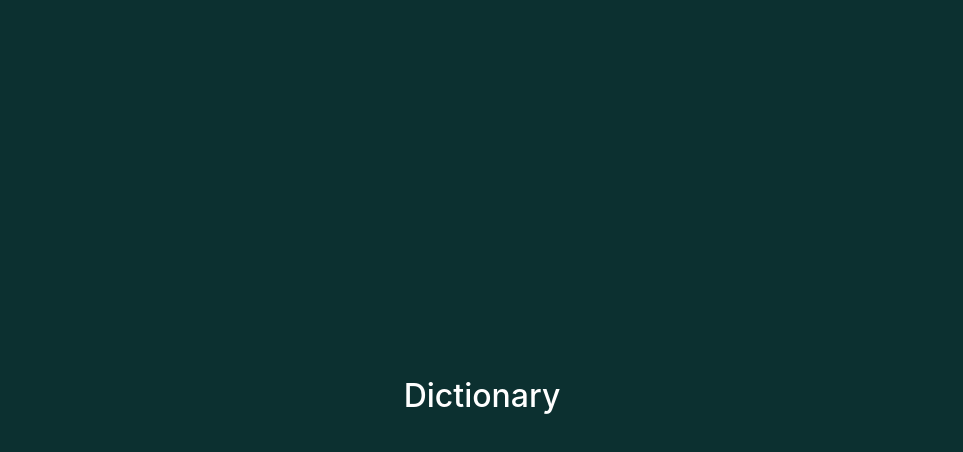
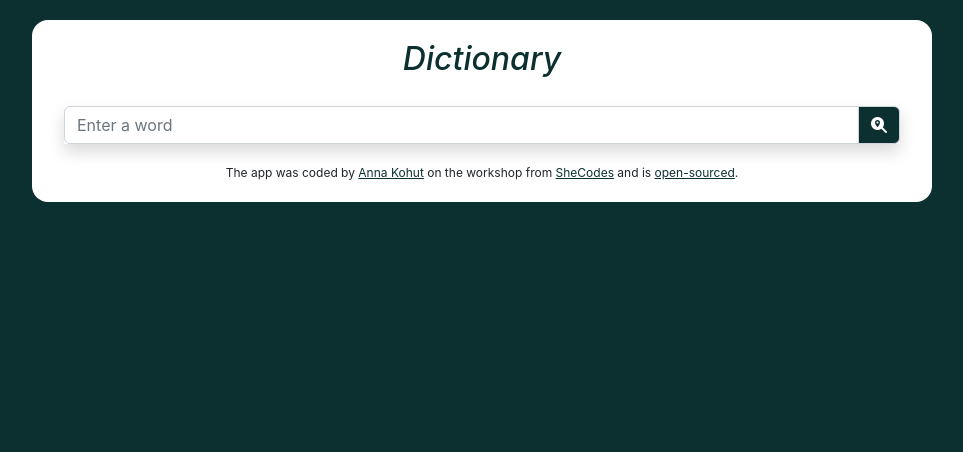
Before and after one commit to AnnaKGT/dictionary-app, a React (Create React App) app: page / in a window 1280 px wide. Shown: the top 452 px of the page, without its empty margins (158-1121 px from the left). Built offline with nearby package versions, Linux system fonts and the light colour scheme.

Commit message:
created search form

```diff
--- a/public/index.html
+++ b/public/index.html
@@ -27,6 +27,11 @@
       crossorigin="anonymous"
     />
 
+    <script
+      src="https://kit.fontawesome.com/e9d76f9746.js"
+      crossorigin="anonymous"
+    ></script>
+
     <title>Dictionary App</title>
   </head>
   <body>
--- a/src/App.css
+++ b/src/App.css
@@ -1,14 +1,35 @@
+:root {
+  --primary-color: #0c3030;
+  --light-background: white;
+}
+
+body {
+  background-color: var(--primary-color);
+}
+
 .App {
+  background-color: var(--light-background);
+  border-radius: 16px;
+  padding: 20px;
+  margin: 20px auto;
+  max-width: 900px;
   text-align: center;
 }
 
 .App-header {
-  background-color: #0c3030;
-  min-height: 100vh;
+  font-size: 52px;
+  font-style: italic;
   display: flex;
   flex-direction: column;
   align-items: center;
   justify-content: center;
-  font-size: calc(10px + 2vmin);
-  color: white;
+  color: var(--primary-color);
 }
+
+.App-footer {
+  font-size: 12px;
+}
+
+.App-footer a {
+  color: var(--primary-color);
+}
--- a/src/App.js
+++ b/src/App.js
@@ -1,11 +1,44 @@
+import Dictionary from "./Dictionary";
 import "./App.css";
 
 function App() {
   return (
     <div className="App">
-      <header className="App-header">
-        <h2>Dictionary</h2>
-      </header>
+      <div className="container">
+        <header className="App-header">
+          <h2>Dictionary</h2>
+        </header>
+        <main>
+          <Dictionary />
+        </main>
+        <footer className="App-footer">
+          The app was coded by{" "}
+          <a
+            href="https://deluxe-starship-7c78b0.netlify.app/"
+            target="_blank"
+            rel="noopener noreferrer"
+          >
+            Anna Kohut
+          </a>{" "}
+          on the workshop from{" "}
+          <a
+            href="https://www.shecodes.io/"
+            target="_blank"
+            rel="noopener noreferrer"
+          >
+            SheCodes
+          </a>{" "}
+          and is{" "}
+          <a
+            href="https://github.com/AnnaKGT/weather-app_react_v2"
+            target="_blank"
+            rel="noopener noreferrer"
+          >
+            open-sourced
+          </a>
+          .
+        </footer>
+      </div>
     </div>
   );
 }
--- /dev/null
+++ b/src/Dictionary.css
@@ -0,0 +1,14 @@
+.Dictionary {
+  font-size: 24px;
+  padding: 20px 0;
+}
+
+.btn-searching {
+  background-color: var(--primary-color);
+  color: white;
+}
+
+.dictionary-input:focus {
+  border-color: var(--primary-color);
+  box-shadow: none;
+}
--- /dev/null
+++ b/src/Dictionary.js
@@ -0,0 +1,35 @@
+import React, { useState } from "react";
+import "./Dictionary.css";
+
+export default function Dictionary() {
+  const [word, setWord] = useState("");
+
+  function updateWord(event) {
+    setWord(event.target.value);
+  }
+
+  function Searching(event) {
+    event.preventDefault();
+    alert(`${word}`);
+  }
+
+  return (
+    <div className="Dictionary">
+      <form onSubmit={Searching}>
+        <div className="input-group w-100 shadow">
+          <input
+            type="search"
+            className="form-control dictionary-input"
+            placeholder="Enter a word"
+            autoComplete="off"
+            onChange={updateWord}
+          />
+
+          <span className="input-group-text btn-searching" onClick={Searching}>
+            <i className="fa-solid fa-magnifying-glass-location"></i>
+          </span>
+        </div>
+      </form>
+    </div>
+  );
+}
```
